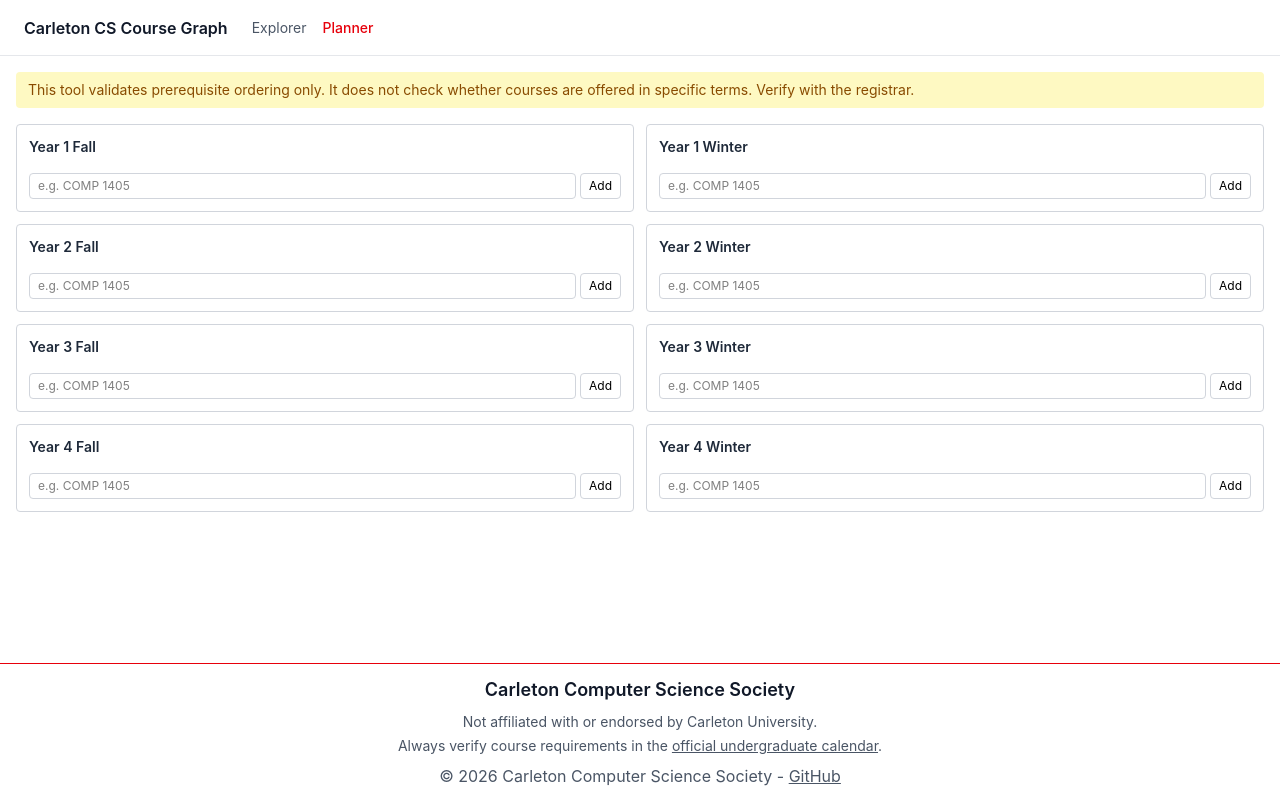
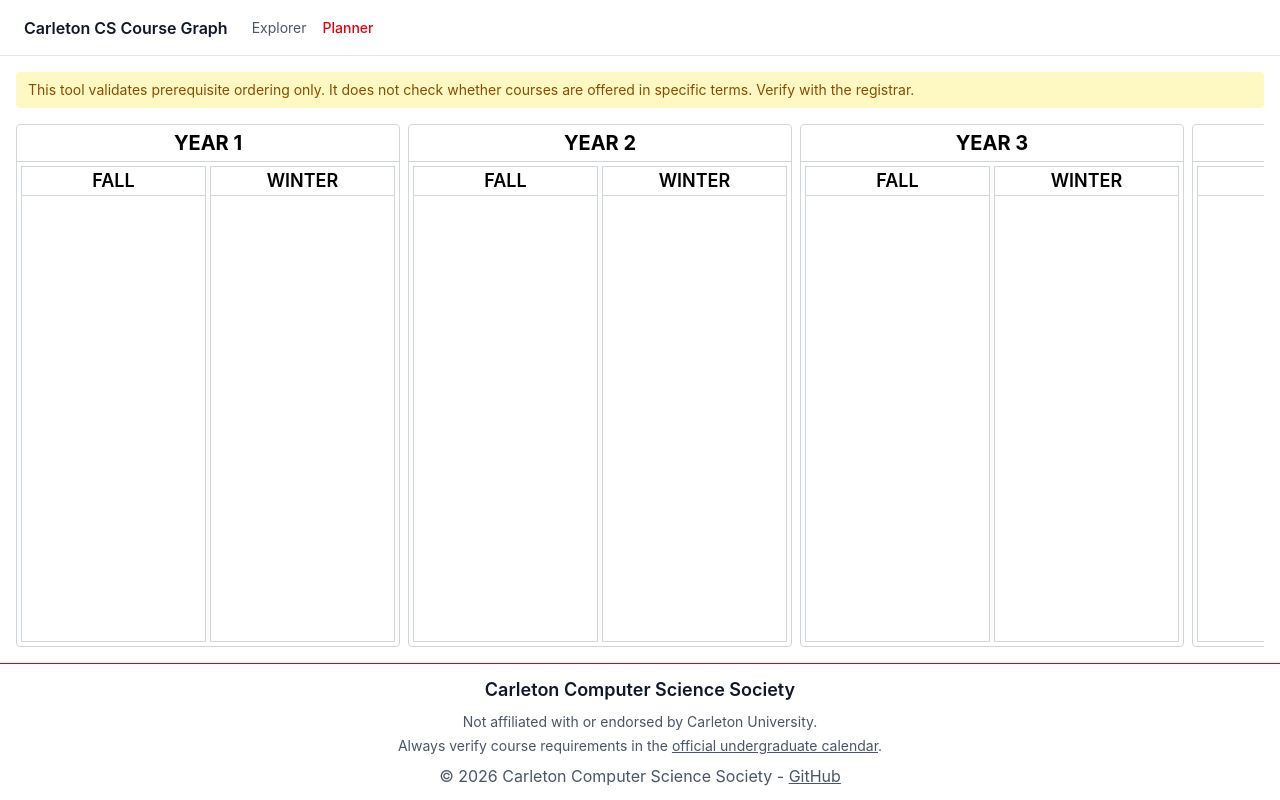
Before and after one commit to CarletonComputerScienceSociety/course-graph, a React (Vite) app: page /course-graph/planner in a window 1280 px wide. Built offline with nearby package versions, Linux system fonts and the light colour scheme.

Commit message:
scaffold layout and styling

```diff
--- a/src/pages/Planner.tsx
+++ b/src/pages/Planner.tsx
@@ -18,11 +18,40 @@
 // - In-planner prereq highlighting (click a course, highlight its prereqs in earlier terms and unlocks in later terms)
 
 import { useMemo } from 'react';
-import { usePlannerStore, termLabel } from '@/store/plannerStore';
+import { usePlannerStore, termLabel, type Term } from '@/store/plannerStore';
 import { courses } from '@/data/loadCourses';
 import { validatePlan } from '@/lib/validatePlan';
 import TermCell from '@/components/TermCell';
 import ViolationList from '@/components/ViolationList';
+import type { Season } from '@/types/planner';
+
+interface YearGrouping {
+  year: number;
+  seasons: { season: Season; term: Term }[];
+}
+
+function createYearGrouping(terms: Term[]): YearGrouping[] {
+  const years = new Map<number, Map<Season, Term>>();
+
+  for (const term of terms) {
+    let seasonMap = years.get(term.year);
+    if (!seasonMap) {
+      const map = new Map<Season, Term>();
+      years.set(term.year, map);
+      seasonMap = map;
+    }
+
+    seasonMap.set(term.season, term);
+  }
+
+  return [...years.entries()].map(([year, seasons]) => ({
+    year,
+    seasons: [...seasons.entries()].map(([season, term]) => ({
+      season,
+      term,
+    })),
+  }));
+}
 
 export default function Planner() {
   const terms = usePlannerStore((s) => s.terms);
@@ -40,6 +69,8 @@
     [terms],
   );
 
+  const grouping = useMemo(() => createYearGrouping(terms), [terms]);
+
   return (
     <div className="flex h-full flex-col gap-4 overflow-y-auto p-4">
       <ViolationList violations={violations} />
@@ -50,14 +81,23 @@
         registrar.
       </p>
 
-      <div className="grid grid-cols-2 gap-3">
-        {terms.map((term) => (
-          <TermCell
-            key={term.id}
-            termId={term.id}
-            label={termLabel(term)}
-            entries={term.entries}
-          />
+      <div className="flex w-full h-full gap-2 overflow-x-scroll">
+        {grouping.map((yearGrouping) => (
+          <div className="flex flex-col flex-1 min-w-96 rounded border border-gray-300">
+            <h3 className="font-bold text-xl text-center border-b border-gray-300 p-1">
+              YEAR {yearGrouping.year}
+            </h3>
+
+            <div className="flex h-full flex-1 p-1 gap-1">
+              {yearGrouping.seasons.map((seasonGrouping) => (
+                <div className="h-full flex-1 border border-gray-300">
+                  <h4 className="font-semibold text-lg text-center border-b border-gray-300">
+                    {seasonGrouping.season.toUpperCase()}
+                  </h4>
+                </div>
+              ))}
+            </div>
+          </div>
         ))}
       </div>
     </div>
```
